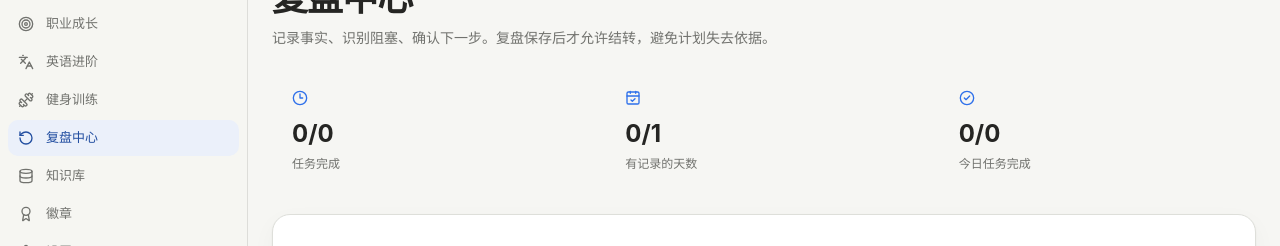
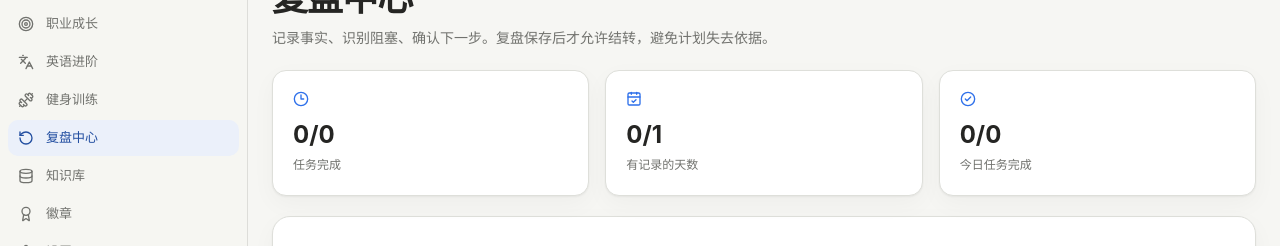
Before and after one commit to GrowPilot-Leo/Personal-Workspace, a Next.js app in the folder apps/web/: page /review in a window 1280 px wide. Shown: the part 134-380 px from the top of the page. Built offline with nearby package versions, Linux system fonts and the light colour scheme.

Commit message:
refactor(review): align surfaces with calm visual system

```diff
--- a/apps/web/src/modules/review/index.tsx
+++ b/apps/web/src/modules/review/index.tsx
@@ -135,17 +135,17 @@ export function ReviewModule() {
       </header>
 
       <ul className="grid list-none gap-4 sm:grid-cols-3" aria-label="最近七日摘要">
-        <li className="summer-glass-card rounded-2xl p-5">
+        <li className="calm-surface rounded-2xl p-5">
           <Clock3 size={16} className="text-primary" aria-hidden="true" />
           <strong className="mt-3 block text-2xl">{summary.completed}/{summary.planned}</strong>
           <span className="text-xs text-muted-foreground">任务完成</span>
         </li>
-        <li className="summer-glass-card rounded-2xl p-5">
+        <li className="calm-surface rounded-2xl p-5">
           <CalendarCheck size={16} className="text-primary" aria-hidden="true" />
           <strong className="mt-3 block text-2xl">{summary.reviewed}/{summary.days}</strong>
           <span className="text-xs text-muted-foreground">有记录的天数</span>
         </li>
-        <li className="summer-glass-card rounded-2xl p-5">
+        <li className="calm-surface rounded-2xl p-5">
           <CheckCircle2 size={16} className="text-primary" aria-hidden="true" />
           <strong className="mt-3 block text-2xl">{completedTaskCount(state)}/{state.tasks.length}</strong>
           <span className="text-xs text-muted-foreground">今日任务完成</span>
@@ -227,7 +227,7 @@ export function ReviewModule() {
         </button>
       </article>
 
-      <article className="summer-glass-card rounded-3xl p-5 sm:p-6">
+      <article className="calm-surface rounded-3xl p-5 sm:p-6">
         <div className="flex items-center gap-2">
           <RotateCcw size={16} className="text-primary" aria-hidden="true" />
           <h2 className="text-base font-semibold">最近复盘</h2>
```
